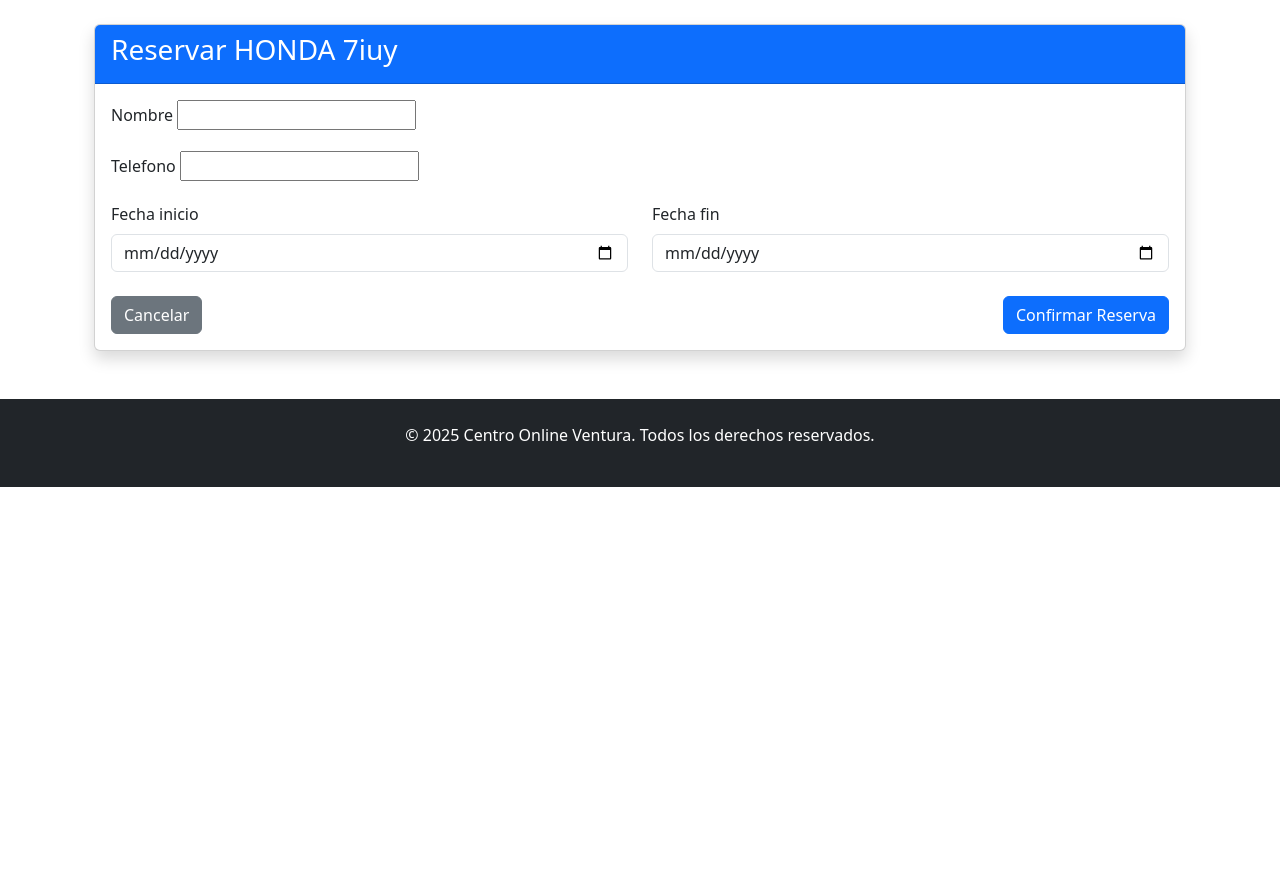
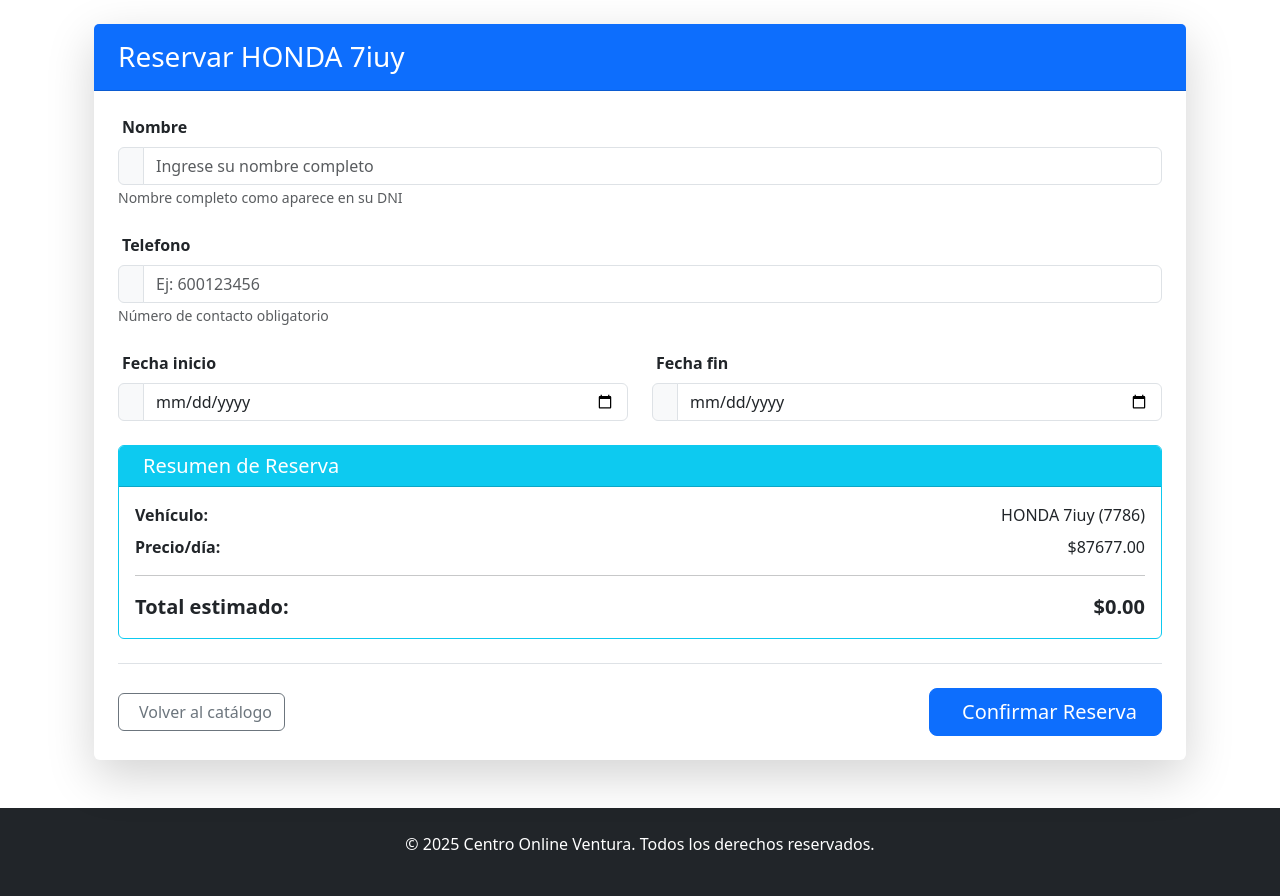
Before and after one commit to venturafl03/tfg-ventura, a Django app: page /reservar/1/ in a window 1280 px wide. Shown: the part 56-952 px from the top of the page. Before the commit the page ends 543 px from the top, so only its background shows below. Run offline with Django 5.2, Linux system fonts and the light colour scheme; a user stored in the database is signed in; data comes from the database, SQL or seed files in the repository.

Commit message:
seguir con la reserva

```diff
--- a/app_centroonline_ventura/forms.py
+++ b/app_centroonline_ventura/forms.py
@@ -39,12 +39,13 @@
         widgets = {
             'fecha_inicio': forms.DateInput(attrs={
                 'type': 'date',
-                'min': timezone.now().date().isoformat(),
-                'class': 'form-control'
+                'class': 'form-control',
+                'min': timezone.now().date().isoformat()
             }),
             'fecha_fin': forms.DateInput(attrs={
                 'type': 'date',
-                'class': 'form-control'
+                'class': 'form-control',
+                'min': timezone.now().date().isoformat()
             }),
         }
 
@@ -60,7 +61,6 @@
                 raise forms.ValidationError("La fecha final debe ser posterior a la inicial")
 
         return cleaned_data
-
 
 class ViajeForm(forms.ModelForm):
     class Meta:
--- a/app_centroonline_ventura/templates/centroonline/vehiculos/reservar_vehiculo.html
+++ b/app_centroonline_ventura/templates/centroonline/vehiculos/reservar_vehiculo.html
@@ -4,90 +4,160 @@
 
 {% block content %}
 <div class="container mt-4">
-    <div class="card shadow">
-        <div class="card-header bg-primary text-white">
-            <h3>Reservar {{ vehiculo.marca }} {{ vehiculo.modelo }}</h3>
+    <div class="card shadow-lg border-0">
+        <div class="card-header bg-primary text-white py-3">
+            <h3 class="mb-0">
+                <i class="bi bi-calendar-check me-2"></i>
+                Reservar {{ vehiculo.marca }} {{ vehiculo.modelo }}
+            </h3>
         </div>
-        <div class="card-body">
-            <form method="post" id="reservaForm">
+
+        <div class="card-body p-4">
+            <form method="post" id="reservaForm" novalidate>
                 {% csrf_token %}
 
-                <!-- Mostrar errores generales del formulario -->
-                {% if form.errors %}
-                <div class="alert alert-danger">
-                    <strong>Error:</strong> Por favor corrige los siguientes errores.
-                    <ul>
-                        {% for field, errors in form.errors.items %}
-                            {% for error in errors %}
+                <!-- Errores generales -->
+                {% if form.non_field_errors %}
+                <div class="alert alert-danger alert-dismissible fade show">
+                    <button type="button" class="btn-close" data-bs-dismiss="alert"></button>
+                    <h5 class="alert-heading">
+                        <i class="bi bi-exclamation-triangle-fill"></i> Error
+                    </h5>
+                    <hr>
+                    <ul class="mb-0">
+                        {% for error in form.non_field_errors %}
                             <li>{{ error }}</li>
-                            {% endfor %}
                         {% endfor %}
                     </ul>
                 </div>
                 {% endif %}
 
-                <div class="row mb-3">
-                    <div class="col-md-6">
-                        <label for="{{ form.nombre.id_for_label }}" class="form-label">{{ form.nombre.label }}</label>
-                        {{ form.nombre }}
+                <!-- Campo Nombre -->
+                <div class="mb-4">
+                    <label for="{{ form.nombre.id_for_label }}" class="form-label fw-bold">
+                        <i class="bi bi-person-fill me-1"></i> {{ form.nombre.label }}
+                    </label>
+                    <div class="input-group">
+                        <span class="input-group-text">
+                            <i class="bi bi-person"></i>
+                        </span>
+                        <input type="text"
+                               class="form-control {% if form.nombre.errors %}is-invalid{% endif %}"
+                               id="{{ form.nombre.id_for_label }}"
+                               name="{{ form.nombre.name }}"
+                               value="{{ form.nombre.value|default_if_none:'' }}"
+                               placeholder="Ingrese su nombre completo">
                         {% if form.nombre.errors %}
-                            <div class="invalid-feedback d-block">
+                        <div class="invalid-feedback">
                             {{ form.nombre.errors.as_text }}
+                        </div>
+                        {% endif %}
+                    </div>
+                    <small class="text-muted">Nombre completo como aparece en su DNI</small>
+                </div>
+
+                <!-- Campo Teléfono -->
+                <div class="mb-4">
+                    <label for="{{ form.telefono.id_for_label }}" class="form-label fw-bold">
+                        <i class="bi bi-telephone-fill me-1"></i> {{ form.telefono.label }}
+                    </label>
+                    <div class="input-group">
+                        <span class="input-group-text">
+                            <i class="bi bi-phone"></i>
+                        </span>
+                        <input type="tel"
+                               class="form-control {% if form.telefono.errors %}is-invalid{% endif %}"
+                               id="{{ form.telefono.id_for_label }}"
+                               name="{{ form.telefono.name }}"
+                               value="{{ form.telefono.value|default_if_none:'' }}"
+                               placeholder="Ej: 600123456">
+                        {% if form.telefono.errors %}
+                        <div class="invalid-feedback">
+                            {{ form.telefono.errors.as_text }}
+                        </div>
+                        {% endif %}
+                    </div>
+                    <small class="text-muted">Número de contacto obligatorio</small>
+                </div>
+
+                <!-- Fechas -->
+                <div class="row mb-4">
+                    <div class="col-md-6 mb-3 mb-md-0">
+                        <label for="{{ form.fecha_inicio.id_for_label }}" class="form-label fw-bold">
+                            <i class="bi bi-calendar-date me-1"></i> {{ form.fecha_inicio.label }}
+                        </label>
+                        <div class="input-group">
+                            <span class="input-group-text">
+                                <i class="bi bi-calendar"></i>
+                            </span>
+                            <input type="date"
+                                   class="form-control {% if form.fecha_inicio.errors %}is-invalid{% endif %}"
+                                   id="fechaInicio"
+                                   name="{{ form.fecha_inicio.name }}"
+                                   value="{{ form.fecha_inicio.value|default_if_none:'' }}"
+                                   min="{{ hoy|date:'Y-m-d' }}">
+                            {% if form.fecha_inicio.errors %}
+                            <div class="invalid-feedback">
+                                {{ form.fecha_inicio.errors.as_text }}
                             </div>
                             {% endif %}
                         </div>
                     </div>
 
-                <div class="row mb-3">
                     <div class="col-md-6">
-                        <label for="{{ form.telefono.id_for_label }}" class="form-label">{{ form.telefono.label }}</label>
-                        {{ form.telefono }}
-                        {% if form.telefono.errors %}
-                            <div class="invalid-feedback d-block">
-                                {{ form.telefono.errors.as_text }}
-                            </div>
-                        {% endif %}
-                    </div>
-                </div>
-
-                <div class="row mb-3">
-                    <div class="col-md-6">
-                        <label for="{{ form.fecha_inicio.id_for_label }}" class="form-label">{{ form.fecha_inicio.label }}</label>
-                        <input type="date"
-                               class="form-control {% if form.fecha_inicio.errors %}is-invalid{% endif %}"
-                               id="{{ form.fecha_inicio.id_for_label }}"
-                               name="{{ form.fecha_inicio.name }}"
-                               value="{{ form.fecha_inicio.value|default_if_none:'' }}"
-                               min="{{ hoy|date:'Y-m-d' }}">
-                        {% if form.fecha_inicio.errors %}
-                            <div class="invalid-feedback d-block">
-                                {{ form.fecha_inicio.errors.as_text }}
-                            </div>
-                        {% endif %}
-                    </div>
-
-                    <div class="col-md-6">
-                        <label for="{{ form.fecha_fin.id_for_label }}" class="form-label">{{ form.fecha_fin.label }}</label>
+                        <label for="{{ form.fecha_fin.id_for_label }}" class="form-label fw-bold">
+                            <i class="bi bi-calendar-check me-1"></i> {{ form.fecha_fin.label }}
+                        </label>
+                        <div class="input-group">
+                            <span class="input-group-text">
+                                <i class="bi bi-calendar"></i>
+                            </span>
                             <input type="date"
                                    class="form-control {% if form.fecha_fin.errors %}is-invalid{% endif %}"
-                               id="{{ form.fecha_fin.id_for_label }}"
+                                   id="fechaFin"
                                    name="{{ form.fecha_fin.name }}"
                                    value="{{ form.fecha_fin.value|default_if_none:'' }}"
                                    min="{{ hoy|date:'Y-m-d' }}">
                             {% if form.fecha_fin.errors %}
-                            <div class="invalid-feedback d-block">
+                            <div class="invalid-feedback">
                                 {{ form.fecha_fin.errors.as_text }}
                             </div>
                             {% endif %}
                         </div>
                     </div>
+                </div>
 
-                <div class="d-flex justify-content-between mt-4">
-                    <a href="{% url 'listado' %}" class="btn btn-secondary">
-                        <i class="bi bi-arrow-left"></i> Cancelar
+                <!-- Resumen de reserva -->
+                <div class="card mb-4 border-info">
+                    <div class="card-header bg-info text-white py-2">
+                        <h5 class="mb-0">
+                            <i class="bi bi-receipt me-2"></i>Resumen de Reserva
+                        </h5>
+                    </div>
+                    <div class="card-body">
+                        <div class="d-flex justify-content-between mb-2">
+                            <span class="fw-bold">Vehículo:</span>
+                            <span>{{ vehiculo.marca }} {{ vehiculo.modelo }} ({{ vehiculo.año }})</span>
+                        </div>
+                        <div class="d-flex justify-content-between mb-2">
+                            <span class="fw-bold">Precio/día:</span>
+                            <span>${{ vehiculo.precio|floatformat:2 }}</span>
+                        </div>
+                        <hr>
+                        <div class="d-flex justify-content-between fw-bold fs-5">
+                            <span>Total estimado:</span>
+                            <span id="totalReserva">$0.00</span>
+                        </div>
+                    </div>
+                </div>
+
+                <!-- Botones -->
+                <div class="d-flex justify-content-between align-items-center border-top pt-4">
+                    <a href="{% url 'listado' %}" class="btn btn-outline-secondary">
+                        <i class="bi bi-arrow-left-circle me-2"></i>Volver al catálogo
                     </a>
-                    <button type="submit" class="btn btn-primary" id="confirmarBtn">
-                        <i class="bi bi-check-circle"></i> Confirmar Reserva
+                    <button type="submit" class="btn btn-primary btn-lg px-4" id="confirmarBtn">
+                        <i class="bi bi-check-circle me-2"></i>Confirmar Reserva
                     </button>
                 </div>
             </form>
@@ -99,23 +169,60 @@
 document.addEventListener('DOMContentLoaded', function() {
     const form = document.getElementById('reservaForm');
     const confirmarBtn = document.getElementById('confirmarBtn');
+    const fechaInicio = document.getElementById('fechaInicio');
+    const fechaFin = document.getElementById('fechaFin');
+    const totalReserva = document.getElementById('totalReserva');
+    const precioDia = {{ vehiculo.precio }};
 
+    // Calcular total cuando cambian las fechas
+    [fechaInicio, fechaFin].forEach(el => {
+        el.addEventListener('change', calcularTotal);
+    });
+
+    function calcularTotal() {
+        if (fechaInicio.value && fechaFin.value) {
+            const inicio = new Date(fechaInicio.value);
+            const fin = new Date(fechaFin.value);
+
+            if (inicio > fin) {
+                totalReserva.textContent = 'Fechas inválidas';
+                return;
+            }
+
+            const diffTime = fin - inicio;
+            const diffDays = Math.ceil(diffTime / (1000 * 60 * 60 * 24)) + 1;
+            const total = diffDays * precioDia;
+
+            totalReserva.textContent = '$' + total.toFixed(2) +
+                                     ` (${diffDays} día${diffDays > 1 ? 's' : ''})`;
+        } else {
+            totalReserva.textContent = '$0.00';
+        }
+    }
+
+    // Validación al enviar
     form.addEventListener('submit', function(e) {
-        // Deshabilitar el botón para evitar múltiples clics
+        // Validación de fechas
+        if (fechaInicio.value && fechaFin.value) {
+            const inicio = new Date(fechaInicio.value);
+            const fin = new Date(fechaFin.value);
+
+            if (inicio > fin) {
+                e.preventDefault();
+                alert('Error: La fecha de fin no puede ser anterior a la de inicio');
+                return false;
+            }
+        }
+
+        // Deshabilitar botón para evitar múltiples envíos
         confirmarBtn.disabled = true;
-        confirmarBtn.innerHTML = '<span class="spinner-border spinner-border-sm" role="status" aria-hidden="true"></span> Procesando...';
-
-        // Validación adicional del lado del cliente
-        const fechaInicio = new Date(document.getElementById('{{ form.fecha_inicio.id_for_label }}').value);
-        const fechaFin = new Date(document.getElementById('{{ form.fecha_fin.id_for_label }}').value);
-
-        if (fechaInicio > fechaFin) {
-            e.preventDefault();
-            alert('La fecha de fin no puede ser anterior a la fecha de inicio');
-            confirmarBtn.disabled = false;
-            confirmarBtn.innerHTML = '<i class="bi bi-check-circle"></i> Confirmar Reserva';
-        }
+        confirmarBtn.innerHTML = `
+            <span class="spinner-border spinner-border-sm me-2" role="status" aria-hidden="true"></span>
+            Procesando reserva...
+        `;
     });
 });
 </script>
+
+
 {% endblock %}
--- a/app_centroonline_ventura/views.py
+++ b/app_centroonline_ventura/views.py
@@ -35,47 +35,6 @@
 
 # Vistas para Ventura Motors
 
-class ReservaCreateView(LoginRequiredMixin, CreateView):
-    model = Reserva
-    form_class = ReservaForm
-    template_name = 'centroonline/vehiculos/reservar_vehiculo.html'
-
-    def get_context_data(self, **kwargs):
-        context = super().get_context_data(**kwargs)
-        context['vehiculo'] = get_object_or_404(Vehiculo, pk=self.kwargs['pk'])
-        return context
-
-    def form_valid(self, form):
-        vehiculo = get_object_or_404(Vehiculo, pk=self.kwargs['pk'])
-
-        # Verificar solapamiento de fechas
-        reservas_existentes = Reserva.objects.filter(
-            vehiculo=vehiculo,
-            fecha_fin__gte=form.cleaned_data['fecha_inicio'],
-            fecha_inicio__lte=form.cleaned_data['fecha_fin']
-        ).exists()
-
-        if reservas_existentes:
-            messages.error(self.request, 'El vehículo ya tiene reservas en esas fechas')
-            return self.form_invalid(form)
-
-        reserva = form.save(commit=False)
-        reserva.vehiculo = vehiculo
-        reserva.usuario = self.request.user
-        reserva.save()
-
-        # Actualizar estado del vehículo
-        vehiculo.reservado = True
-        vehiculo.reservado_por = self.request.user
-        vehiculo.fecha_reserva = timezone.now()
-        vehiculo.reserva_activa = reserva
-        vehiculo.save()
-
-        messages.success(self.request, 'Reserva confirmada exitosamente')
-        return super().form_valid(form)
-
-    def get_success_url(self):
-        return reverse_lazy('listado_vehiculos')
 
 class LiberarVehiculoView(LoginRequiredMixin, UserPassesTestMixin, View):
     def test_func(self):
@@ -140,58 +99,56 @@
         messages.success(request, f"¡El vehículo {vehiculo.marca} {vehiculo.modelo} ha sido reservado con éxito por {request.user.get_full_name()}.")
 
         return self.get(request, *args, **kwargs)
-class TestDriveCreateView(LoginRequiredMixin, CreateView):
-    model = TestDrive
-    form_class = TestDriveForm
-    template_name = 'centroonline/vehiculos/test_drive.html'
-    success_url = reverse_lazy('listado')
-
-    def form_valid(self, form):
-        # Asegura que el usuario y el vehículo se asignen correctamente al formulario
-        form.instance.usuario = self.request.user
-        form.instance.vehiculo = get_object_or_404(Vehiculo, pk=self.kwargs['pk'])
-        return super().form_valid(form)
 
 from .forms import ReservaForm  # Asegúrate de tener este formulario
 
-class ReservarVehiculoView(FormView):
-    template_name = 'centroonline/vehiculos/reservar_vehiculo.html'  # Template del formulario
+class ReservaCreateView(LoginRequiredMixin, CreateView):
+    model = Reserva
     form_class = ReservaForm
-    success_url = reverse_lazy('listado')  # Redirige a la página de listado después de la reserva
+    template_name = 'centroonline/vehiculos/reservar_vehiculo.html'
 
-    def dispatch(self, request, *args, **kwargs):
-        # Obtener el vehículo a reservar
-        self.vehiculo = get_object_or_404(Vehiculo, pk=self.kwargs['pk'])
-        return super().dispatch(request, *args, **kwargs)
+    def get_context_data(self, **kwargs):
+        context = super().get_context_data(**kwargs)
+        context['vehiculo'] = get_object_or_404(Vehiculo, pk=self.kwargs['pk'])
+        context['hoy'] = timezone.now().date()
+        return context
 
     def form_valid(self, form):
+        vehiculo = get_object_or_404(Vehiculo, pk=self.kwargs['pk'])
+
         # Verificar si el vehículo ya está reservado
-        if self.vehiculo.reservado:
+        if vehiculo.reservado:
             messages.error(self.request, 'Este vehículo ya está reservado.')
-            return redirect('listado')  # Redirige al listado si ya está reservado
+            return self.form_invalid(form)
 
-        # Guardar la reserva
+        # Verificar solapamiento de fechas
+        reservas_existentes = Reserva.objects.filter(
+            vehiculo=vehiculo,
+            fecha_fin__gte=form.cleaned_data['fecha_inicio'],
+            fecha_inicio__lte=form.cleaned_data['fecha_fin']
+        ).exists()
+
+        if reservas_existentes:
+            messages.error(self.request, 'El vehículo ya tiene reservas en esas fechas')
+            return self.form_invalid(form)
+
         reserva = form.save(commit=False)
-        reserva.vehiculo = self.vehiculo
+        reserva.vehiculo = vehiculo
         reserva.usuario = self.request.user
         reserva.save()
 
-        # Actualizar el estado del vehículo
-        self.vehiculo.reservado = True
-        self.vehiculo.reservado_por = self.request.user
-        self.vehiculo.fecha_reserva = reserva.fecha_inicio
-        self.vehiculo.fecha_fin_reserva = reserva.fecha_fin
-        self.vehiculo.save()
+        # Actualizar estado del vehículo
+        vehiculo.reservado = True
+        vehiculo.reservado_por = self.request.user
+        vehiculo.fecha_reserva = timezone.now()
+        vehiculo.reserva_activa = reserva
+        vehiculo.save()
 
-        # Mostrar mensaje de éxito
-        messages.success(self.request, f'¡Reserva realizada con éxito para {self.vehiculo.marca} {self.vehiculo.modelo}!')
-        return HttpResponseRedirect(self.success_url)  # Redirige a la página de listado
+        messages.success(self.request, 'Reserva confirmada exitosamente')
+        return super().form_valid(form)
 
-    def get_context_data(self, **kwargs):
-        context = super().get_context_data(**kwargs)
-        context['vehiculo'] = self.vehiculo  # Pasar el vehículo al contexto del template
-        return context
-
+    def get_success_url(self):
+        return reverse('listado')
 
 class ReservaConfirmadaView(DetailView):
     model = Vehiculo
```
Lines whose indentation alone changed are shown as unchanged.
